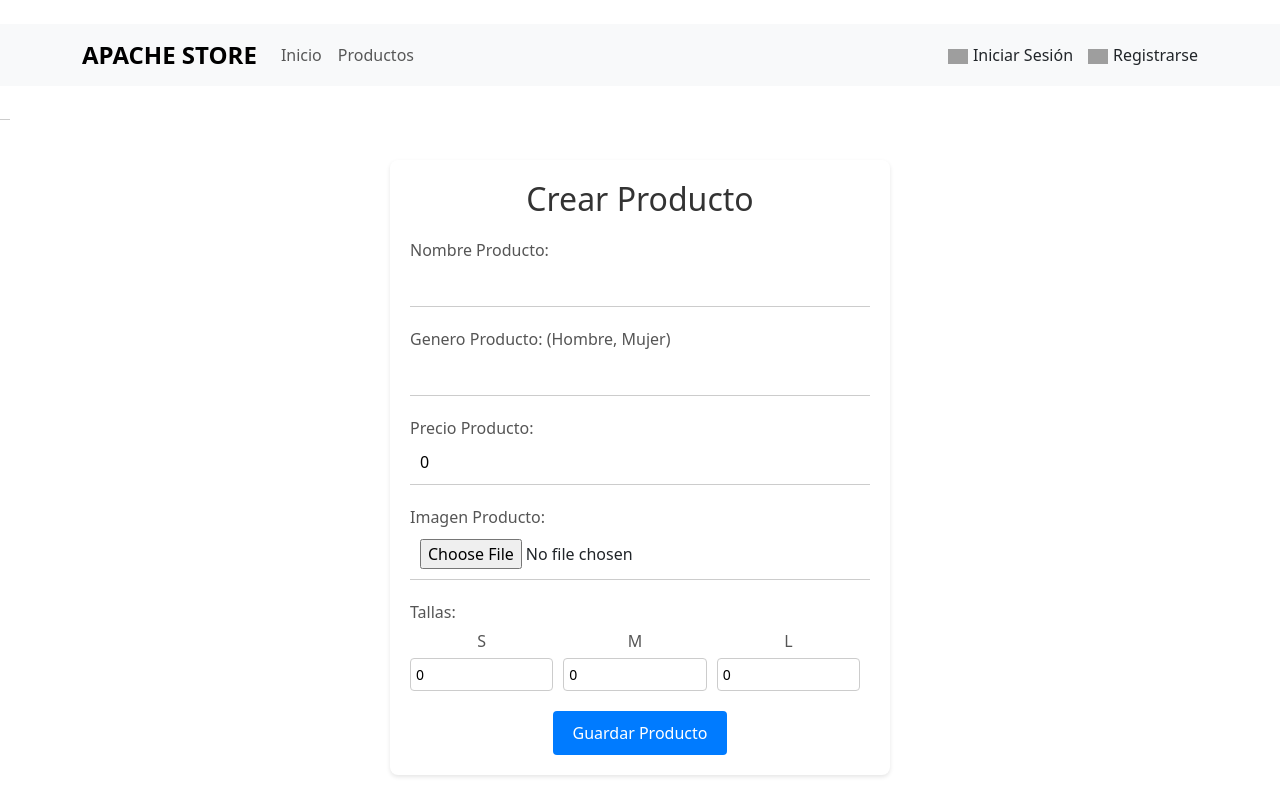
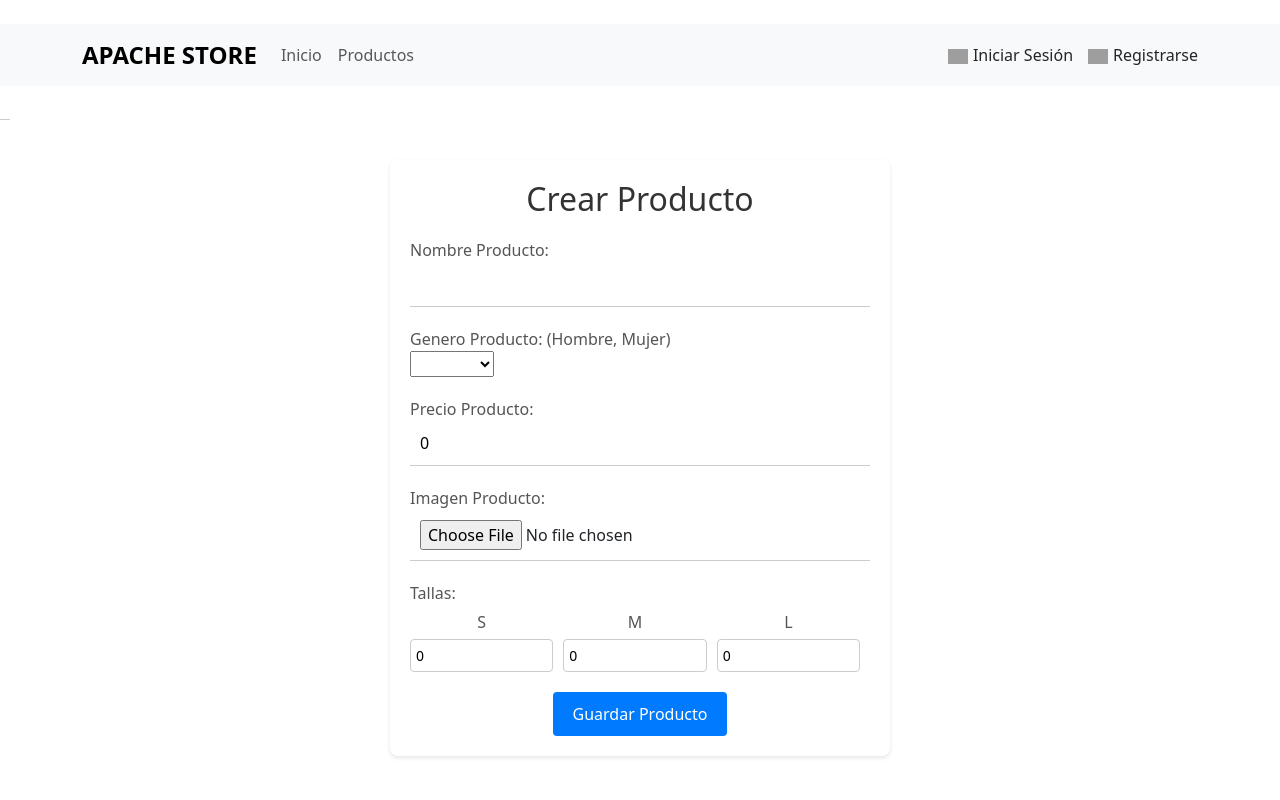
Before and after one commit to Jeff160303/SOAangularFront, an Angular app: page /crearproductos in a window 1280 px wide. Shown: the top 800 px of the page. Built offline with nearby package versions, Linux system fonts and the light colour scheme; grey boxes are pictures that could not be loaded.

Commit message:
implementacion de menu desplegable sobre el genero de la ropa

```diff
--- a/src/app/pages/productos/crearproductos/crearproductos.component.html
+++ b/src/app/pages/productos/crearproductos/crearproductos.component.html
@@ -7,7 +7,10 @@
     </div>
     <div class="form-group">
       <label for="catProducto">Genero Producto: (Hombre, Mujer)</label>
-      <input type="text" id="catProducto" [(ngModel)]="nuevoProducto.catProducto" name="catProducto" required>
+      <select id="catProducto" [(ngModel)]="nuevoProducto.catProducto" name="catProducto" required>
+          <option value="Hombre">Hombre</option>
+          <option value="Mujer">Mujer</option>
+      </select>
     </div>
     <div class="form-group">
       <label for="precioProducto">Precio Producto:</label>
```
